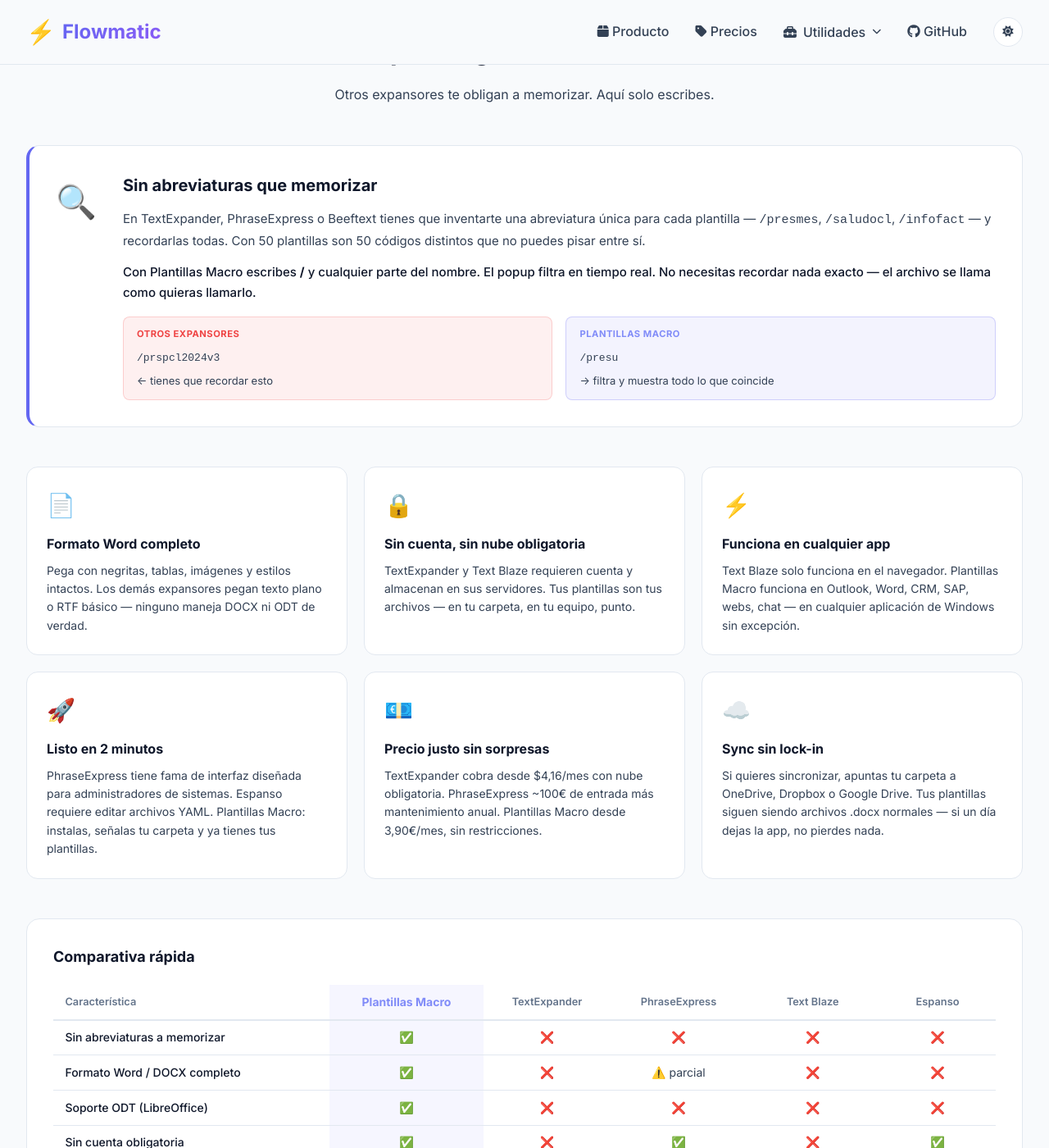
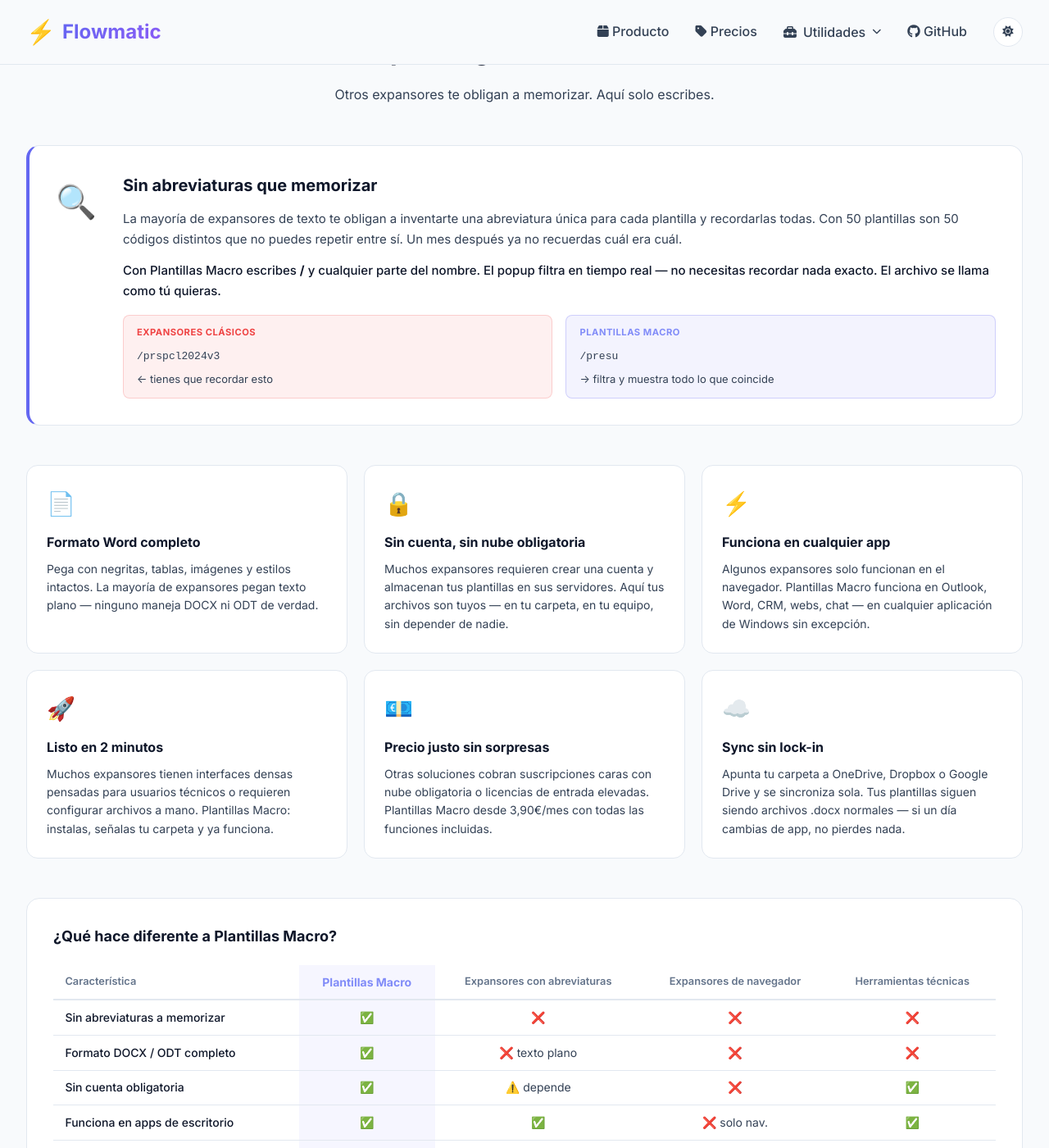
Before and after one commit to flowmaticc/flowmaticc.github.io, a Jekyll site: the page built from index.html, in a window 1280 px wide and 1400 px high, scrolled down 1535 px. Shown: the whole window at 82% size. Built offline with Jekyll 4.4.1, drawn with Linux system fonts in a browser that asks for light colours; some of the changed text lies outside the part shown.

Commit message:
Update index.html

```diff
--- a/index.html
+++ b/index.html
@@ -102,18 +102,18 @@
       <div class="why-hero-content">
         <h3>Sin abreviaturas que memorizar</h3>
         <p>
-          En TextExpander, PhraseExpress o Beeftext tienes que inventarte una abreviatura única para cada plantilla
-          — <code>/presmes</code>, <code>/saludocl</code>, <code>/infofact</code> — y recordarlas todas.
-          Con 50 plantillas son 50 códigos distintos que no puedes pisar entre sí.
+          La mayoría de expansores de texto te obligan a inventarte una abreviatura única para cada plantilla
+          y recordarlas todas. Con 50 plantillas son 50 códigos distintos que no puedes repetir entre sí.
+          Un mes después ya no recuerdas cuál era cuál.
         </p>
         <p class="why-hero-vs">
           Con Plantillas Macro escribes <strong>/</strong> y cualquier parte del nombre.
-          El popup filtra en tiempo real. No necesitas recordar nada exacto — el archivo se llama
-          como quieras llamarlo.
+          El popup filtra en tiempo real — no necesitas recordar nada exacto.
+          El archivo se llama como tú quieras.
         </p>
         <div class="why-compare-row">
           <div class="why-compare-bad">
-            <span class="why-compare-label">Otros expansores</span>
+            <span class="why-compare-label">Expansores clásicos</span>
             <code>/prspcl2024v3</code> ← tienes que recordar esto
           </div>
           <div class="why-compare-good">
@@ -130,54 +130,53 @@
       <div class="why-card">
         <div class="why-card-icon">📄</div>
         <h4>Formato Word completo</h4>
-        <p>Pega con negritas, tablas, imágenes y estilos intactos. Los demás expansores pegan texto plano o RTF básico — ninguno maneja DOCX ni ODT de verdad.</p>
+        <p>Pega con negritas, tablas, imágenes y estilos intactos. La mayoría de expansores pegan texto plano — ninguno maneja DOCX ni ODT de verdad.</p>
       </div>
 
       <div class="why-card">
         <div class="why-card-icon">🔒</div>
         <h4>Sin cuenta, sin nube obligatoria</h4>
-        <p>TextExpander y Text Blaze requieren cuenta y almacenan en sus servidores. Tus plantillas son tus archivos — en tu carpeta, en tu equipo, punto.</p>
+        <p>Muchos expansores requieren crear una cuenta y almacenan tus plantillas en sus servidores. Aquí tus archivos son tuyos — en tu carpeta, en tu equipo, sin depender de nadie.</p>
       </div>
 
       <div class="why-card">
         <div class="why-card-icon">⚡</div>
         <h4>Funciona en cualquier app</h4>
-        <p>Text Blaze solo funciona en el navegador. Plantillas Macro funciona en Outlook, Word, CRM, SAP, webs, chat — en cualquier aplicación de Windows sin excepción.</p>
+        <p>Algunos expansores solo funcionan en el navegador. Plantillas Macro funciona en Outlook, Word, CRM, webs, chat — en cualquier aplicación de Windows sin excepción.</p>
       </div>
 
       <div class="why-card">
         <div class="why-card-icon">🚀</div>
         <h4>Listo en 2 minutos</h4>
-        <p>PhraseExpress tiene fama de interfaz diseñada para administradores de sistemas. Espanso requiere editar archivos YAML. Plantillas Macro: instalas, señalas tu carpeta y ya tienes tus plantillas.</p>
+        <p>Muchos expansores tienen interfaces densas pensadas para usuarios técnicos o requieren configurar archivos a mano. Plantillas Macro: instalas, señalas tu carpeta y ya funciona.</p>
       </div>
 
       <div class="why-card">
         <div class="why-card-icon">💶</div>
         <h4>Precio justo sin sorpresas</h4>
-        <p>TextExpander cobra desde $4,16/mes con nube obligatoria. PhraseExpress ~100€ de entrada más mantenimiento anual. Plantillas Macro desde 3,90€/mes, sin restricciones.</p>
+        <p>Otras soluciones cobran suscripciones caras con nube obligatoria o licencias de entrada elevadas. Plantillas Macro desde 3,90€/mes con todas las funciones incluidas.</p>
       </div>
 
       <div class="why-card">
         <div class="why-card-icon">☁️</div>
         <h4>Sync sin lock-in</h4>
-        <p>Si quieres sincronizar, apuntas tu carpeta a OneDrive, Dropbox o Google Drive. Tus plantillas siguen siendo archivos .docx normales — si un día dejas la app, no pierdes nada.</p>
+        <p>Apunta tu carpeta a OneDrive, Dropbox o Google Drive y se sincroniza sola. Tus plantillas siguen siendo archivos .docx normales — si un día cambias de app, no pierdes nada.</p>
       </div>
 
     </div>
 
-    <!-- Tabla comparativa -->
+    <!-- Tabla comparativa genérica -->
     <div class="why-table-wrap">
-      <h3 class="why-table-title">Comparativa rápida</h3>
+      <h3 class="why-table-title">¿Qué hace diferente a Plantillas Macro?</h3>
       <div class="why-table-scroll">
         <table class="why-table">
           <thead>
             <tr>
               <th>Característica</th>
               <th class="col-pm">Plantillas Macro</th>
-              <th>TextExpander</th>
-              <th>PhraseExpress</th>
-              <th>Text Blaze</th>
-              <th>Espanso</th>
+              <th>Expansores con abreviaturas</th>
+              <th>Expansores de navegador</th>
+              <th>Herramientas técnicas</th>
             </tr>
           </thead>
           <tbody>
@@ -187,29 +186,18 @@
               <td class="cross">❌</td>
               <td class="cross">❌</td>
               <td class="cross">❌</td>
-              <td class="cross">❌</td>
             </tr>
             <tr>
-              <td>Formato Word / DOCX completo</td>
+              <td>Formato DOCX / ODT completo</td>
               <td class="col-pm check">✅</td>
-              <td class="cross">❌</td>
-              <td class="partial">⚠️ parcial</td>
-              <td class="cross">❌</td>
-              <td class="cross">❌</td>
-            </tr>
-            <tr>
-              <td>Soporte ODT (LibreOffice)</td>
-              <td class="col-pm check">✅</td>
-              <td class="cross">❌</td>
-              <td class="cross">❌</td>
+              <td class="cross">❌ texto plano</td>
               <td class="cross">❌</td>
               <td class="cross">❌</td>
             </tr>
             <tr>
               <td>Sin cuenta obligatoria</td>
               <td class="col-pm check">✅</td>
-              <td class="cross">❌</td>
-              <td class="check">✅</td>
+              <td class="partial">⚠️ depende</td>
               <td class="cross">❌</td>
               <td class="check">✅</td>
             </tr>
@@ -217,38 +205,33 @@
               <td>Funciona en apps de escritorio</td>
               <td class="col-pm check">✅</td>
               <td class="check">✅</td>
-              <td class="check">✅</td>
               <td class="cross">❌ solo nav.</td>
               <td class="check">✅</td>
             </tr>
             <tr>
               <td>Interfaz sin curva de aprendizaje</td>
               <td class="col-pm check">✅</td>
+              <td class="partial">⚠️ compleja</td>
               <td class="check">✅</td>
-              <td class="cross">❌</td>
-              <td class="check">✅</td>
-              <td class="cross">❌ YAML</td>
+              <td class="cross">❌ código</td>
             </tr>
             <tr>
-              <td>Precio mensual desde</td>
-              <td class="col-pm">3,90€</td>
-              <td>$4,16</td>
-              <td>~100€ (único)</td>
-              <td>Gratis / $2,99</td>
-              <td>Gratis</td>
+              <td>Tus archivos, tu carpeta</td>
+              <td class="col-pm check">✅</td>
+              <td class="partial">⚠️ formato propio</td>
+              <td class="cross">❌ nube</td>
+              <td class="check">✅</td>
             </tr>
             <tr>
               <td>14 días de prueba gratuita</td>
               <td class="col-pm check">✅</td>
-              <td class="check">✅ 30 días</td>
-              <td class="check">✅ 30 días</td>
-              <td class="check">✅</td>
-              <td class="check">✅ siempre</td>
+              <td class="partial">⚠️ limitada</td>
+              <td class="partial">⚠️ limitada</td>
+              <td class="check">✅ gratis</td>
             </tr>
           </tbody>
         </table>
       </div>
-      <p class="why-table-note">* Text Blaze solo funciona dentro del navegador, no en aplicaciones de escritorio.</p>
     </div>
 
   </div>
@@ -273,41 +254,24 @@
   margin-bottom: 3rem;
   align-items: flex-start;
 }
-.why-hero-icon {
-  font-size: 2.5rem;
-  flex-shrink: 0;
-  margin-top: 4px;
-}
+.why-hero-icon { font-size: 2.5rem; flex-shrink: 0; margin-top: 4px; }
 .why-hero-content h3 {
-  font-size: 1.25rem;
-  font-weight: 700;
-  margin-bottom: 0.75rem;
-  color: var(--text-primary);
+  font-size: 1.25rem; font-weight: 700;
+  margin-bottom: 0.75rem; color: var(--text-primary);
 }
 .why-hero-content p {
-  font-size: 0.9375rem;
-  color: var(--text-secondary);
-  margin-bottom: 0.75rem;
-  line-height: 1.7;
+  font-size: 0.9375rem; color: var(--text-secondary);
+  margin-bottom: 0.75rem; line-height: 1.7;
 }
-.why-hero-vs {
-  color: var(--text-primary) !important;
-  font-weight: 500;
+.why-hero-vs { color: var(--text-primary) !important; font-weight: 500; }
+.why-compare-row {
+  display: grid; grid-template-columns: 1fr 1fr;
+  gap: 1rem; margin-top: 1rem;
 }
-.why-compare-row {
-  display: grid;
-  grid-template-columns: 1fr 1fr;
-  gap: 1rem;
-  margin-top: 1rem;
-}
-.why-compare-bad,
-.why-compare-good {
-  border-radius: 8px;
-  padding: 0.75rem 1rem;
+.why-compare-bad, .why-compare-good {
+  border-radius: 8px; padding: 0.75rem 1rem;
   font-size: 0.8125rem;
-  display: flex;
-  flex-direction: column;
-  gap: 0.4rem;
+  display: flex; flex-direction: column; gap: 0.4rem;
 }
 .why-compare-bad {
   background: rgba(239,68,68,0.08);
@@ -320,108 +284,59 @@
   color: var(--text-secondary);
 }
 .why-compare-label {
-  font-size: 0.7rem;
-  font-weight: 700;
-  letter-spacing: 0.5px;
-  text-transform: uppercase;
-  margin-bottom: 0.25rem;
+  font-size: 0.7rem; font-weight: 700;
+  letter-spacing: 0.5px; text-transform: uppercase; margin-bottom: 0.25rem;
 }
 .why-compare-bad .why-compare-label  { color: #ef4444; }
 .why-compare-good .why-compare-label { color: var(--accent-light); }
-
-/* Grid de ventajas */
 .why-grid {
-  display: grid;
-  grid-template-columns: repeat(3, 1fr);
-  gap: 1.25rem;
-  margin-bottom: 3rem;
+  display: grid; grid-template-columns: repeat(3, 1fr);
+  gap: 1.25rem; margin-bottom: 3rem;
 }
 .why-card {
-  background: var(--bg-card);
-  border: 1px solid var(--border);
-  border-radius: 14px;
-  padding: 1.5rem;
+  background: var(--bg-card); border: 1px solid var(--border);
+  border-radius: 14px; padding: 1.5rem;
   transition: border-color 0.2s, transform 0.2s;
 }
-.why-card:hover {
-  border-color: var(--accent);
-  transform: translateY(-3px);
-}
+.why-card:hover { border-color: var(--accent); transform: translateY(-3px); }
 .why-card-icon { font-size: 1.75rem; margin-bottom: 0.75rem; }
 .why-card h4 {
-  font-size: 1rem;
-  font-weight: 700;
-  margin-bottom: 0.5rem;
-  color: var(--text-primary);
+  font-size: 1rem; font-weight: 700;
+  margin-bottom: 0.5rem; color: var(--text-primary);
 }
-.why-card p {
-  font-size: 0.875rem;
-  color: var(--text-secondary);
-  line-height: 1.6;
-}
-
-/* Tabla comparativa */
+.why-card p { font-size: 0.875rem; color: var(--text-secondary); line-height: 1.6; }
 .why-table-wrap {
-  background: var(--bg-card);
-  border: 1px solid var(--border);
-  border-radius: 16px;
-  padding: 2rem;
+  background: var(--bg-card); border: 1px solid var(--border);
+  border-radius: 16px; padding: 2rem;
 }
 .why-table-title {
-  font-size: 1.125rem;
-  font-weight: 700;
-  margin-bottom: 1.25rem;
-  color: var(--text-primary);
+  font-size: 1.125rem; font-weight: 700;
+  margin-bottom: 1.25rem; color: var(--text-primary);
 }
 .why-table-scroll { overflow-x: auto; }
-.why-table {
-  width: 100%;
-  border-collapse: collapse;
-  font-size: 0.875rem;
-}
+.why-table { width: 100%; border-collapse: collapse; font-size: 0.875rem; }
 .why-table th {
-  padding: 0.6rem 0.9rem;
-  text-align: center;
-  font-size: 0.8rem;
-  font-weight: 600;
-  color: var(--text-muted);
-  border-bottom: 2px solid var(--border);
-  white-space: nowrap;
+  padding: 0.6rem 0.9rem; text-align: center;
+  font-size: 0.8rem; font-weight: 600; color: var(--text-muted);
+  border-bottom: 2px solid var(--border); white-space: nowrap;
 }
 .why-table th:first-child { text-align: left; }
 .why-table td {
-  padding: 0.6rem 0.9rem;
-  text-align: center;
+  padding: 0.6rem 0.9rem; text-align: center;
   border-bottom: 1px solid var(--border);
-  color: var(--text-secondary);
-  vertical-align: middle;
+  color: var(--text-secondary); vertical-align: middle;
 }
 .why-table td:first-child {
-  text-align: left;
-  font-weight: 500;
-  color: var(--text-primary);
+  text-align: left; font-weight: 500; color: var(--text-primary);
 }
 .why-table tr:last-child td { border-bottom: none; }
 .why-table tr:hover td { background: var(--bg-secondary); }
 .col-pm { background: rgba(99,102,241,0.06) !important; }
-.why-table th.col-pm {
-  color: var(--accent-light);
-  font-weight: 700;
-  font-size: 0.875rem;
-}
-.check  { color: #10b981; font-weight: 600; }
-.cross  { color: var(--text-muted); }
+.why-table th.col-pm { color: var(--accent-light); font-weight: 700; font-size: 0.875rem; }
+.check   { color: #10b981; font-weight: 600; }
+.cross   { color: var(--text-muted); }
 .partial { color: var(--warning); }
-.why-table-note {
-  font-size: 0.75rem;
-  color: var(--text-muted);
-  margin-top: 1rem;
-}
-
-/* Responsive */
-@media (max-width: 900px) {
-  .why-grid { grid-template-columns: repeat(2, 1fr); }
-}
+@media (max-width: 900px) { .why-grid { grid-template-columns: repeat(2, 1fr); } }
 @media (max-width: 640px) {
   .why-hero-card { flex-direction: column; gap: 1rem; }
   .why-compare-row { grid-template-columns: 1fr; }
```
Also changed, not shown: other parts of index.html (+0 -2 lines).
